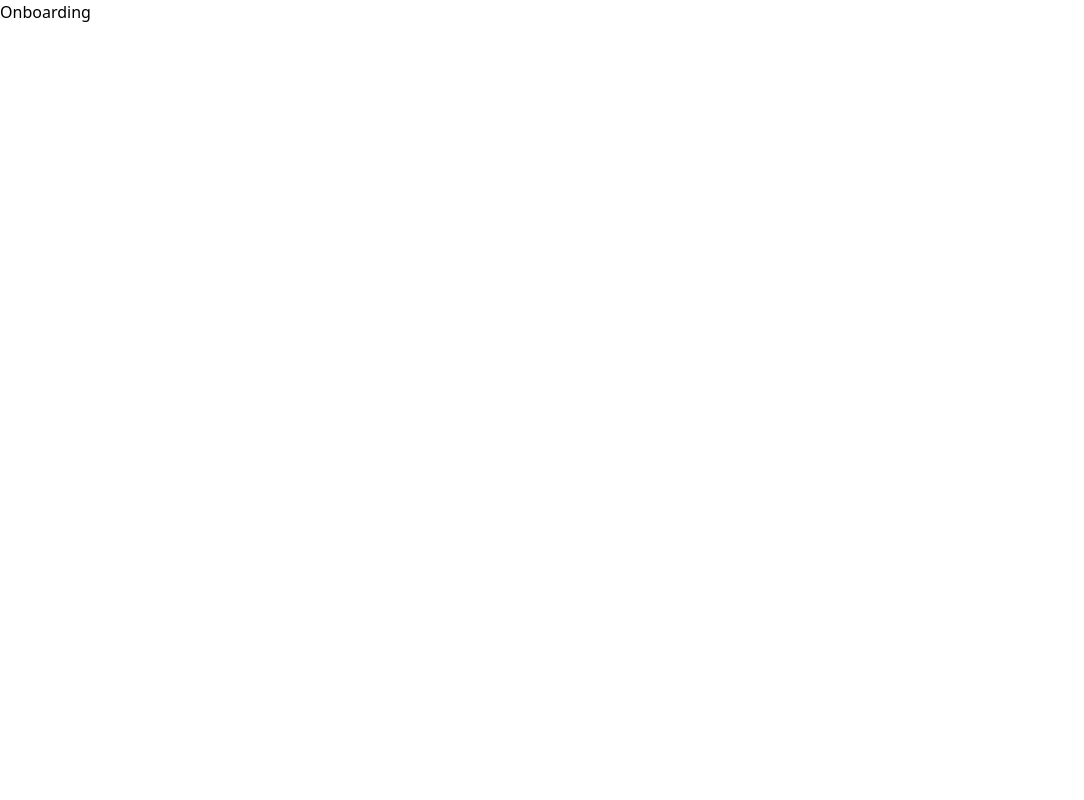
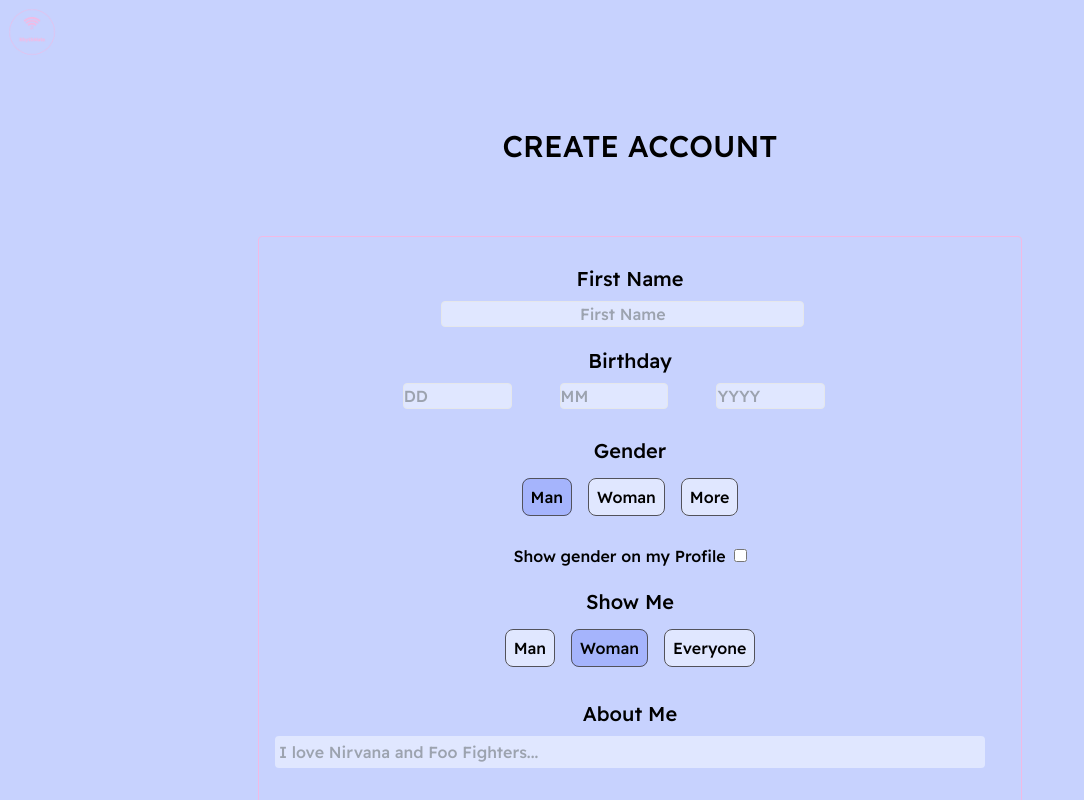
Before and after one commit to rajatsharda23/RhythMate, a React (Create React App) app in the folder rhythmate/: page /onboarding in a window 1280 px wide. Shown: the top 800 px of the page, without its empty margins (0-1084 px from the left). Built offline with nearby package versions, Linux system fonts and the light colour scheme; the HTML template or start-up script is replaced by a standard one.

Commit message:
Onboarding in progress

```diff
--- a/rhythmate/src/components/Nav.js
+++ b/rhythmate/src/components/Nav.js
@@ -1,7 +1,7 @@
 import whitelogo from '../images/RhythMate-logos_white.png'
-import colourlogo from '../images/RhythMate-logos.jpeg'
+import colourlogo from '../images/RhythMate-logos_transparent.png'
 
-const Nav = ({minimal, authToken, setShowModal, showModal, setisSignup}) => {
+const Nav = ({minimal, setShowModal, showModal, setisSignup}) => {
     console.log('Nav component rendered');
 
     const handleClick = () =>{
@@ -9,6 +9,7 @@ const Nav = ({minimal, authToken, setShowModal, showModal, setisSignup}) => {
         setisSignup(false)
     }
 
+    const authToken = false
     return (
       <nav className='w-screen h-16 flex'>
         <div className='m-15 h-16 mr-auto'>
--- a/rhythmate/src/pages/Home.js
+++ b/rhythmate/src/pages/Home.js
@@ -18,7 +18,12 @@ const Home = () => {
 
     return (
         <div className= "absolute h-full w-screen bg-cover" style={{backgroundImage: `url(${backgroundImage})`}}>
-        <Nav minimal={false} authToken={authToken} setShowModal={setShowModal} showModal={showModal} setisSignup={setisSignup} />
+        <Nav
+        minimal={false}
+        setShowModal={setShowModal}
+        showModal={showModal}
+        setisSignup={setisSignup}
+        />
             <div className= "m-0 p-2 text-center">
                 <h1 className='text-6xl font-readex p-8'>Swipe Right®</h1>
                 <CCloseButton className='bg-black' />
--- a/rhythmate/src/pages/Onboarding.js
+++ b/rhythmate/src/pages/Onboarding.js
@@ -1,7 +1,208 @@
+import {useState} from 'react'
+import Nav from '../components/Nav'
+
 const Onboarding = () => {
-  console.log('Onboarding component rendered');
+  const [formData, setFormData] = useState({
+    user_id : '',
+    first_name : '',
+    dob_day : '',
+    dob_month : '',
+    dob_year : '',
+    show_gender : false,
+    gender_identity : 'man',
+    gender_interest : 'woman',
+    email : '',
+    url : '',
+    about : '',
+    matches : []
+  })
+
+  const handleChange = (e) => {
+    console.log('e')
+    const value = e.target.type === 'checkbox' ? e.target.checked : e.target.value
+    const name = e.target.name
+
+    setFormData((prevState) => ({
+      ...prevState,
+      [name] : value
+    }))
+  }
+
+  const handleSubmit = () => {
+    console.log('submitted')
+  }
+
+  console.log(formData)
     return (
-      <div>Onboarding</div>
+
+      <div className= "relative h-full w-screen bg-cover font-readex bg-indigo-200">
+         <Nav minimal={true}
+         setShowModal={() => {}}
+         showModal={false}
+         />
+
+        <h2 className='flex m-8 p-8 justify-center text-center  text-3xl'>CREATE ACCOUNT</h2>
+        <div className= 'flex justify-center '>
+
+
+
+          <form className='m-2 p-2 border rounded border-customPink justify-center text-center ' onSubmit={handleSubmit}>
+            <section className='flex flex-col mr-5 object-left'>
+              <label htmlFor='first_name' className='text-xl  pt-5 border-solid rounded border-zinc-950 transition-all'>First Name</label>
+              <input className= "mt-2 ml-[24%] justify-center border rounded  bg-indigo-100 text-center w-[50%]"
+                id = 'first_name'
+                name = 'first_name'
+                type = 'text'
+                placeholder ='First Name'
+                required = {true}
+                value = {formData.first_name}
+                onChange={handleChange}
+              />
+
+              <label className='text-xl pt-5 border-solid rounded border-zinc-950 transition-all'>Birthday</label>
+              <div className=''>
+                <input className="border rounded m-2 bg-indigo-100 w-[15%] mr-10 "
+                  id = 'dob_day'
+                  name = 'dob_day'
+                  type = 'number'
+                  placeholder ='DD'
+                  required = {true}
+                  value = {formData.dob_day}
+                  onChange={handleChange}
+                />
+                <input className="border rounded m-2 bg-indigo-100 w-[15%] mr-10"
+                  id = 'dob_month'
+                  name = 'dob_month'
+                  type = 'number'
+                  placeholder ='MM'
+                  required = {true}
+                  value = {formData.dob_month}
+                  onChange={handleChange}
+                />
+                <input className="border rounded m-2 bg-indigo-100 w-[15%] mr-10"
+                  id = 'dob_year'
+                  name = 'dob_year'
+                  type = 'number'
+                  placeholder ='YYYY'
+                  required = {true}
+                  value = {formData.dob_year}
+                  onChange={handleChange}
+                />
+              </div>
+
+              <label className='text-xl pt-5 transition-all'>Gender</label>
+              <div className='mt-5'>
+                <input className="border rounded m-2 bg-indigo-100 hidden peer/man"
+                  id = "man-gender-identity"
+                  name = 'gender_identity'
+                  type = 'radio'
+                  value = 'man'
+                  onChange={handleChange}
+                  checked = {formData.gender_identity==='man'}
+                />
+                <label htmlFor="man-gender-identity" className='bg-indigo-100 border border-solid
+                rounded-lg border-zinc-600 transition-all p-2 m-2 hover:bg-indigo-300
+                 active:border-violet-700 cursor-pointer peer-checked/man:bg-indigo-300'>Man</label>
+
+                <input className="border rounded m-2 bg-indigo-100 hidden peer/woman"
+                  id = 'woman-gender-identity'
+                  name = 'gender_identity'
+                  type = 'radio'
+                  value = 'woman'
+                  onChange={handleChange}
+                  checked = {formData.gender_identity==='woman'}
+                />
+                <label htmlFor='woman-gender-identity' className='border bg-indigo-100 border-solid rounded-lg border-zinc-600 transition-all p-2 m-2  hover:bg-indigo-300 active:bg-indigo-300 active:border-violet-700 cursor-pointer peer-checked/woman:bg-indigo-300'>Woman</label>
+
+                <input className="border rounded m-2 bg-indigo-100 hidden peer/more"
+                  id = 'more-gender-identity'
+                  name = 'gender_identity'
+                  type = 'radio'
+                  value = 'more'
+                  onChange={handleChange}
+                  checked = {formData.gender_identity==='more'}
+                />
+                <label htmlFor='more-gender-identity' className=' bg-indigo-100 border border-solid rounded-lg border-zinc-600 transition-all p-2 m-2  hover:bg-indigo-300 active:bg-indigo-300  active:border-violet-700 cursor-pointer peer-checked/more:bg-indigo-300'>More</label>
+              </div>
+
+              <div className='text-center pt-5'>
+                <label htmlFor='show_gender' className='pt-5  border-solid rounded border-zinc-950 transition-all ' >Show gender on my Profile</label>
+                <input className="border rounded bg-indigo-100 mt-5 ml-2 p-5 transition-all"
+                    id = 'show_gender'
+                    name = 'show_gender'
+                    type = 'checkbox'
+                    onChange={handleChange}
+                    checked = {formData.show_gender}
+                  />
+              </div>
+
+              <label className='text-xl pt-5 border-solid rounded border-zinc-950 transition-all'>Show Me</label>
+              <div className='mt-5'>
+                <input className="border rounded bg-indigo-100 hidden peer/man1"
+                  id = 'man-gender-interest'
+                  name = 'gender_interest'
+                  type = 'radio'
+                  value = 'man'
+                  onChange={handleChange}
+                  checked = {formData.gender_interest==='man'}
+                />
+                <label htmlFor='man-gender-interest' className='bg-indigo-100 border border-solid rounded-lg border-zinc-600 transition-all p-2 m-2  hover:bg-indigo-300 active:bg-indigo-300  active:border-violet-700 cursor-pointer peer-checked/man1:bg-indigo-300'>Man</label>
+
+                <input className="border rounded m-2 bg-indigo-100 hidden peer/woman1"
+                  id = 'woman-gender-interest'
+                  name = 'gender_interest'
+                  type = 'radio'
+                  value = 'woman'
+                  onChange={handleChange}
+                  checked = {formData.gender_interest==='woman'}
+                />
+                <label htmlFor='woman-gender-interest' className='bg-indigo-100 border border-solid rounded-lg border-zinc-600 transition-all p-2 m-2  hover:bg-indigo-300 active:bg-indigo-300  active:border-violet-700 cursor-pointer peer-checked/woman1:bg-indigo-300'>Woman</label>
+
+                <input className="border rounded m-2 bg-indigo-100 hidden peer/everyone"
+                  id = 'everyone-gender-interest'
+                  name = 'gender_interest'
+                  type = 'radio'
+                  value = 'everyone'
+                  onChange={handleChange}
+                  checked = {formData.gender_interest==='everyone'}
+                />
+                <label htmlFor='everyone-gender-interest' className='bg-indigo-100 border border-solid rounded-lg border-zinc-600 transition-all p-2 m-2  hover:bg-indigo-300 active:bg-indigo-300 active:border-violet-700 cursor-pointer peer-checked/everyone:bg-indigo-300'>Everyone</label>
+              </div>
+
+              <label htmlFor='about' className='text-xl mt-5 pt-5 border-solid rounded border-zinc-950 transition-all'>About Me</label>
+              <input className="bg-indigo-100 border-solid rounded border-zinc-600 transition-all m-2 p-1"
+                id = 'about'
+                name = 'about'
+                type = 'text'
+                placeholder ='I love Nirvana and Foo Fighters...'
+                required = {true}
+                value = {formData.about}
+                onChange={handleChange}
+              />
+
+
+            </section>
+
+            <section className= 'flex flex-col mt-10' >
+              <label htmlFor='profile' className='text-xl'>Profile Photo</label>
+              <input className="border rounded m-2 bg-indigo-100"
+                id = 'url'
+                name = 'url'
+                type = 'url'
+                required = {true}
+                onChange={handleChange}
+              />
+              <div className='rounded border-zinc-950 border-double right-0 left-0 mr-30 ml-[38%]'>
+                <img src={formData.url} alt="Profile photo Preview" className='w-[40%] justify-center  right-0 left-0 '/>
+              </div>
+            </section>
+
+            <input type = 'submit' className= "w-[30%] border border-solid border-zinc-700 rounded-full m-2 p-2 bg-indigo-100 hover:bg-pink-300 active:bg-customPink  active:border-violet-100 cursor-pointer "/>
+
+          </form>
+        </div>
+      </div>
+
     )
   }
 
```
